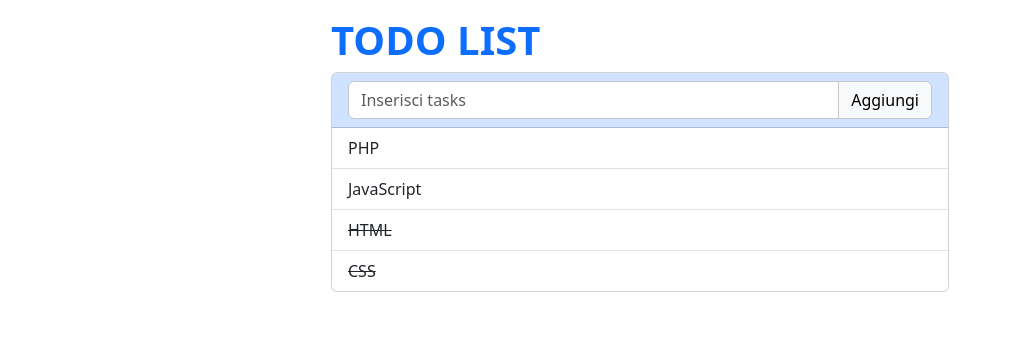
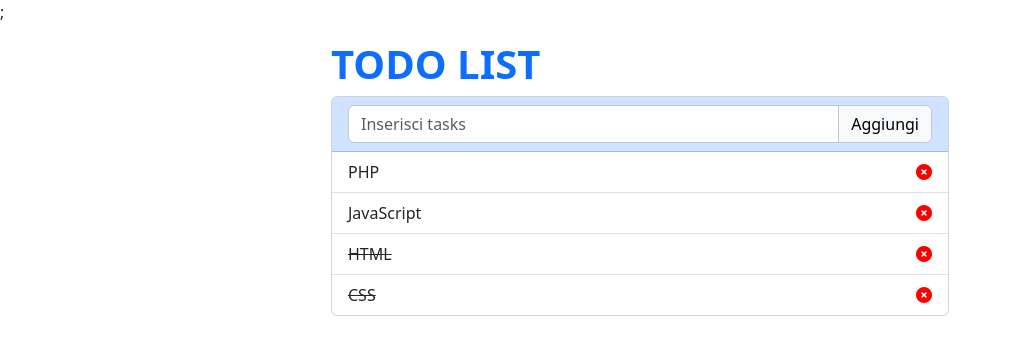
Before and after one commit to NicolaSforza93/php-todo-list-json, a PHP site: page / in a window 1280 px wide. Shown: the top 355 px of the page, without its empty margins (0-1012 px from the left). Run offline with PHP 8.4, Linux system fonts and the light colour scheme; some libraries are stand-ins or nearby versions.

Commit message:
added deletion of a task

```diff
--- a/css/style.css
+++ b/css/style.css
@@ -5,3 +5,8 @@
 .done {
     text-decoration: line-through;
 }
+
+.remove i {
+    color: red;
+    cursor: pointer;
+}
--- a/index.php
+++ b/index.php
@@ -5,6 +5,7 @@
     <meta charset="UTF-8">
     <meta name="viewport" content="width=device-width, initial-scale=1.0">
     <link href="https://cdn.jsdelivr.net/npm/bootstrap@5.3.2/dist/css/bootstrap.min.css" rel="stylesheet" integrity="sha384-T3c6CoIi6uLrA9TneNEoa7RxnatzjcDSCmG1MXxSR1GAsXEV/Dwwykc2MPK8M2HN" crossorigin="anonymous">
+    <script src="https://kit.fontawesome.com/40396ce4f1.js" crossorigin="anonymous"></script>;
     <link rel="stylesheet" href="./css/style.css">
     <title>PHP ToDo List JSON</title>
     <script src="https://unpkg.com/vue@3/dist/vue.global.js"></script>
@@ -25,8 +26,11 @@
                         </div>
                     </div>
                     <ul class="list-group list-group-flush">
-                        <li class="list-group-item" v-for="(todo, index) in todos" :key="index" :class="{done: todo.done}">
+                        <li class="list-group-item d-flex justify-content-between" v-for="(todo, index) in todos" :key="index" :class="{done: todo.done}">
                             {{ todo.text }}
+                            <span class="remove" @click.stop="removeTodo(index)">
+                                <i class="fa-solid fa-circle-xmark"></i>
+                            </span>
                         </li>
                     </ul>
                 </div>
--- a/js/main.js
+++ b/js/main.js
@@ -30,6 +30,19 @@ createApp({
                 this.todos = res.data.results;
                 this.newTodo = '';
             });
+        },
+        removeTodo(index) {
+            const data = {
+                id: index
+            }
+
+            axios.post('remove.php', data, {
+                headers: { 'Content-Type': 'multipart/form-data' }
+            }).then((res) => {
+                console.log(res.data.results);
+                this.todos = res.data.results;
+            });
+
         }
     },
     created() {
```
Also changed, not shown: remove.php (added, +24 -0 lines).
